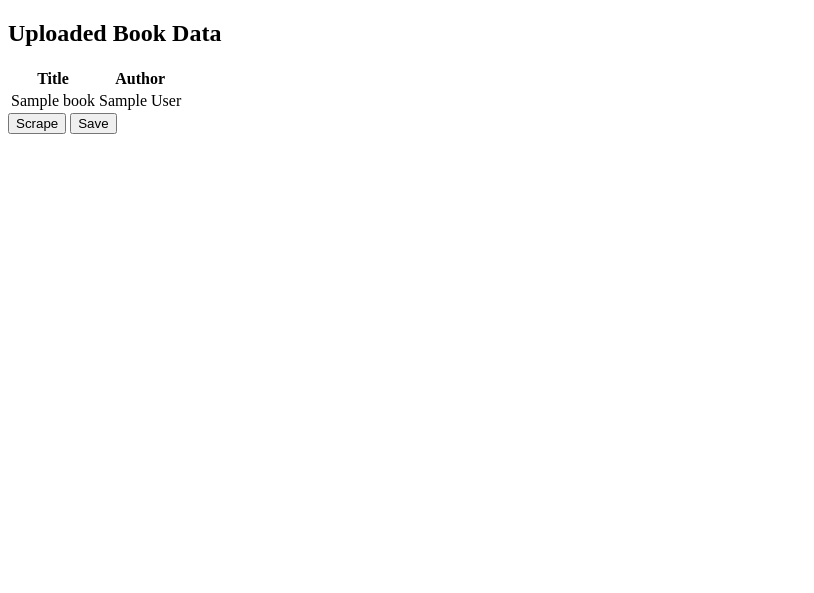
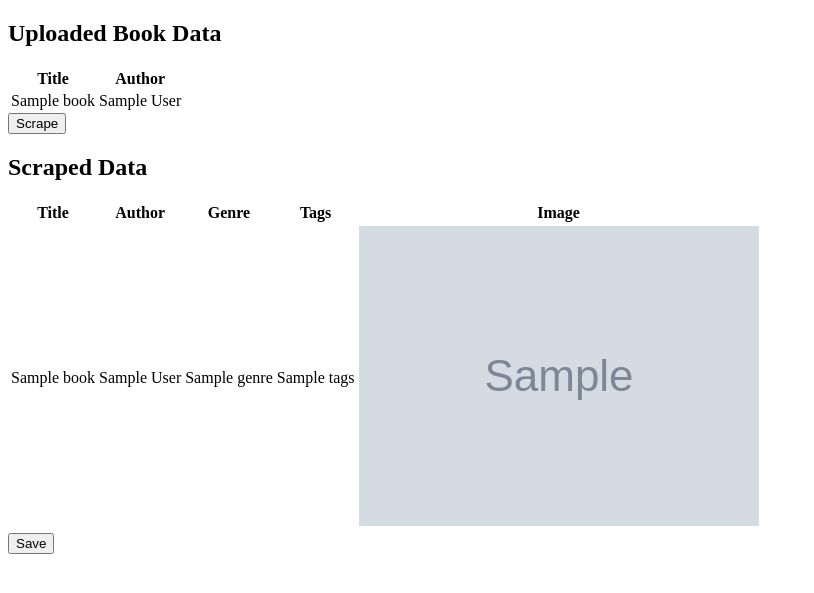
Before and after one commit to backend6525/bookdsearch, a Django app: template bookdsearch/bookdsearchapp/templates/bookdsearchapp/display.html in a window 1280 px wide. Shown: the top 593 px of the page, without its empty margins (0-814 px from the left). Run offline with Django 5.2, Linux system fonts and the light colour scheme; the template is opened without the code that fills it: most values are stand-ins (such as "Sample title", 1, 10 or a date in 2020); grey boxes marked "Sample" are stand-in pictures.

Commit message:
Feat: Passing Json Data

```diff
--- a/bookdsearch/bookdsearchapp/templates/bookdsearchapp/display.html
+++ b/bookdsearch/bookdsearchapp/templates/bookdsearchapp/display.html
@@ -62,7 +62,7 @@
 		</script>
 	</body>
 </html> -->
-
+<!--
 <!DOCTYPE html>
 <html lang="en">
 	<head>
@@ -151,4 +151,74 @@
 			}
 		</script>
 	</body>
+</html> -->
+
+<!DOCTYPE html>
+<html lang="en">
+	<head>
+		<meta charset="UTF-8" />
+		<title>Display Book Data</title>
+	</head>
+	<body>
+		<h2>Uploaded Book Data</h2>
+		<form method="post" action="{% url 'scrape_data' %}">
+			{% csrf_token %}
+			<table>
+				<thead>
+					<tr>
+						<th>Title</th>
+						<th>Author</th>
+					</tr>
+				</thead>
+				<tbody>
+					{% for book in book_data %}
+					<tr>
+						<td>{{ book.title }}</td>
+						<td>{{ book.author }}</td>
+						<input
+							type="hidden"
+							name="book_data[]"
+							value="{{ book.title }}|{{ book.author }}" />
+					</tr>
+					{% endfor %}
+				</tbody>
+			</table>
+			<button type="submit">Scrape</button>
+		</form>
+
+		{% if scraped_data %}
+		<h2>Scraped Data</h2>
+		<table>
+			<thead>
+				<tr>
+					<th>Title</th>
+					<th>Author</th>
+					<th>Genre</th>
+					<th>Tags</th>
+					<th>Image</th>
+				</tr>
+			</thead>
+			<tbody>
+				{% for book in scraped_data %}
+				<tr>
+					<td>{{ book.title }}</td>
+					<td>{{ book.author }}</td>
+					<td>{{ book.genre }}</td>
+					<td>{{ book.tags }}</td>
+					<td><img src="{{ book.image_url }}" alt="Cover Image" /></td>
+				</tr>
+				{% endfor %}
+			</tbody>
+		</table>
+		<form method="post" action="{% url 'save_data' %}">
+			{% csrf_token %} {% for book in scraped_data %}
+			<input
+				type="hidden"
+				name="scraped_data[]"
+				value="{{ book.title }}|{{ book.author }}|{{ book.genre }}|{{ book.tags }}|{{ book.image_url }}" />
+			{% endfor %}
+			<button type="submit">Save</button>
+		</form>
+		{% endif %}
+	</body>
 </html>
```
Also changed, not shown: bookdsearch/bookdsearchapp/scrape_views.py (+84 -12 lines).
